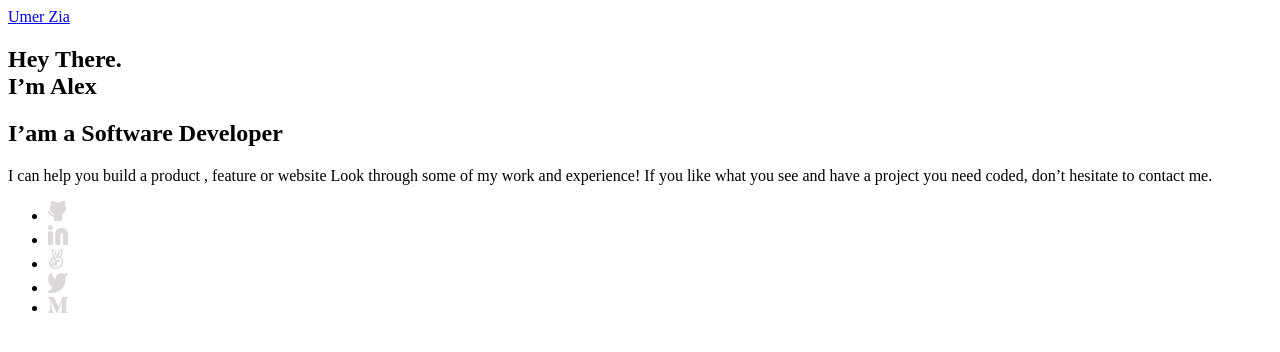
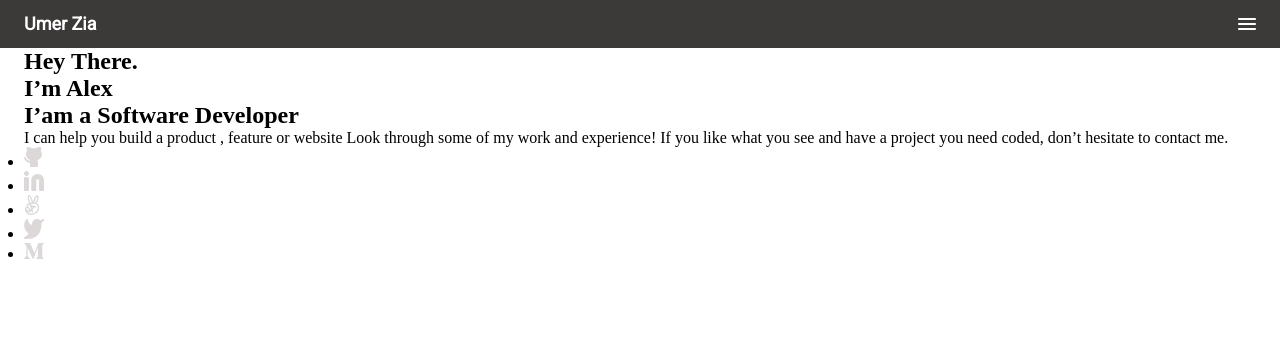
Before and after one commit to UmerZia/Portfolio, a plain HTML site: page index.html in a window 1280 px wide. Drawn offline with Linux system fonts and the light colour scheme; a web font is replaced by a local one.

Commit message:
add css for nav bar

```diff
--- /dev/null
+++ b/css/styles.css
@@ -0,0 +1,63 @@
+@import url("https://fonts.googleapis.com/css2?family=Crete+Round&display=swap");
+@import url("https://fonts.googleapis.com/css2?family=Crete+Round&family=Roboto&display=swap");
+@import url("https://fonts.googleapis.com/css2?family=Crete+Round&family=Poppins&family=Roboto&display=swap");
+@import url("https://fonts.googleapis.com/css2?family=Crete+Round&family=Inter&family=Poppins&family=Roboto&display=swap");
+@import url("https://fonts.googleapis.com/css2?family=Crete+Round&family=Inter&family=Meera+Inimai&family=Poppins&family=Roboto&display=swap");
+
+:root {
+    --dark-grey: #3C3A39;
+    --white: #ffffff;
+}
+
+* {
+    margin: 0;
+    padding: 0;
+    box-sizing: border-box;
+}
+
+.container {
+    padding: 0 24px;
+}
+
+/* Nav Section */
+#nav {
+    background-color: var(--dark-grey);
+}
+
+.nav {
+    display: flex;
+    flex-direction: row;
+    justify-content: space-between;
+    align-items: center;
+}
+
+.nav__logo {
+    text-decoration: none;
+    font-family: 'Roboto', sans-serif;
+    font-style: normal;
+    font-weight: 700;
+    font-size: 18px;
+    line-height: 24px;
+    margin: 12px 0;
+    color: var(--white);
+}
+
+.nav__hamburger:hover {
+    cursor: pointer;
+}
+
+/* Hero Section */
+.hero {
+}
+
+.hero__heading {
+}
+
+.hero__desc {
+}
+
+.hero__social {
+}
+
+.hero__social--link {
+}
--- a/index.html
+++ b/index.html
@@ -3,11 +3,12 @@
 <head>
     <meta charset="UTF-8">
     <title>Umer Zia</title>
+    <link rel="stylesheet" href="css/styles.css">
 </head>
 <body>
 
 <!-- Navigation -->
-<nav id="nav">
+<nav class="container" id="nav">
     <div class="nav">
         <a class="nav__logo" href="#">Umer Zia</a>
         <img class="nav__hamburger" src="img/hamburger.svg" alt="hamburger">
@@ -15,10 +16,10 @@
 </nav>
 
 <!-- Header -->
-<section id="hero">
+<section class="container" id="hero">
     <div class="hero">
         <h1 class="hero__heading">Hey There.<br>I’m Alex</h1>
-        <h2 class="hero__sub-heading">I’am a Software Developer</h2>
+        <h2 class="hero__subHead">I’am a Software Developer</h2>
         <p class="hero__desc">I can help you build a product , feature or website Look through some of my work and experience! If you like what you see and have a project you need coded, don’t hesitate to contact me.</p>
     </div>
     <ul class="hero__social">
```
